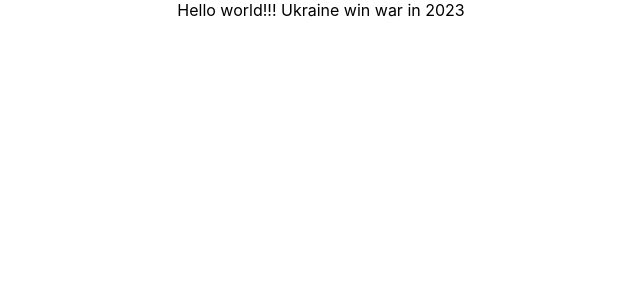
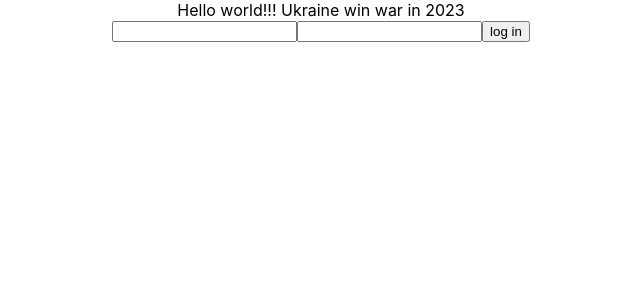
Before and after one commit to 10pank007/react_something, a React (Create React App) app: page / in a window 1280 px wide. Shown: the top 300 px of the page, without its empty margins (319-959 px from the left). Built offline with nearby package versions, Linux system fonts and the light colour scheme; the HTML template or start-up script is replaced by a standard one.

Commit message:
lesson3 part2 createRef

```diff
--- a/src/App.js
+++ b/src/App.js
@@ -1,10 +1,24 @@
 import logo from './logo.svg';
 import './App.css';
+import {createRef} from "react";
 
 function App() {
+    let login = createRef();
+    let password = createRef();
+    function onSubmit(e) {
+        e.preventDefault();
+       console.log(login.current.value)
+       console.log(password.current.value)
+    }
   return (
     <div className="App">
       Hello world!!! Ukraine win war in 2023
+
+        <form action={""} onSubmit={onSubmit}>
+            <input type={"text"} name={"login"} ref={login}/>
+            <input type={"text"} name={"password"} ref={password}/>
+            <button>log in</button>
+        </form>
     </div>
   );
 }
```
